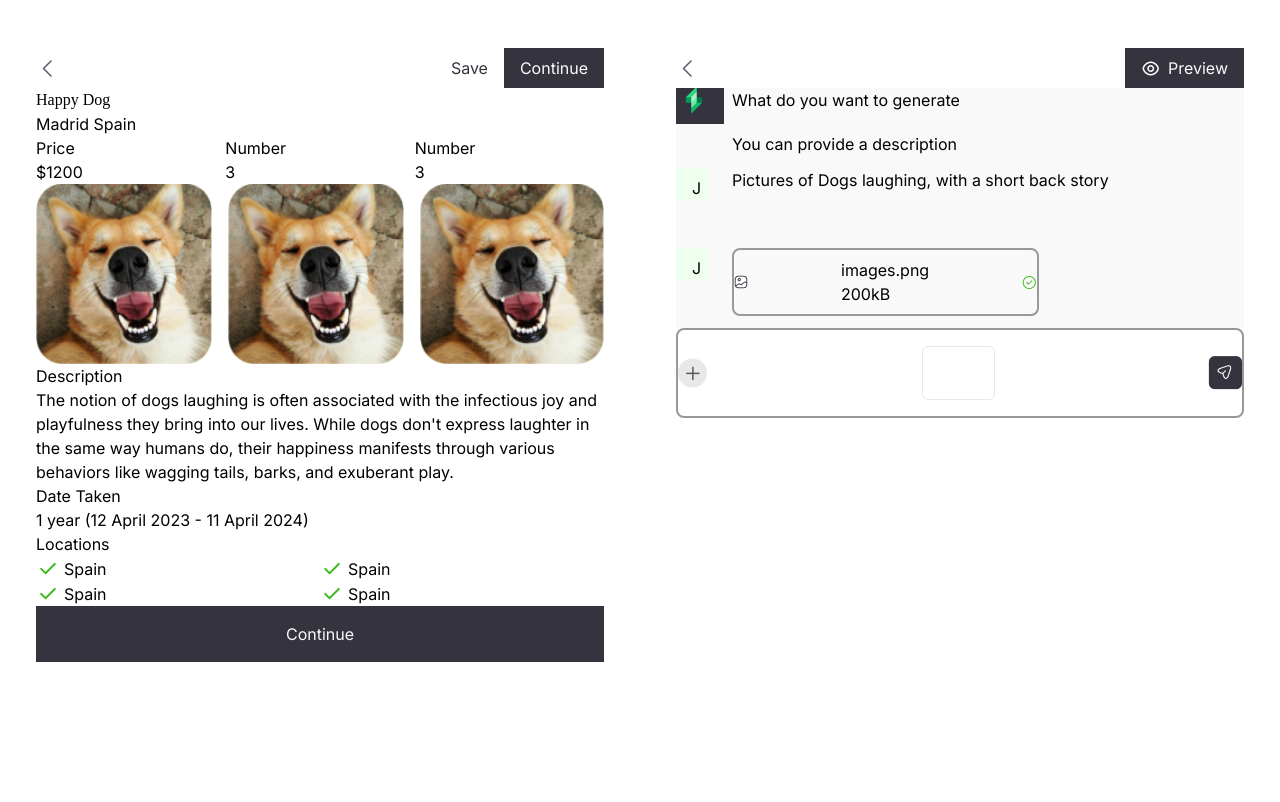
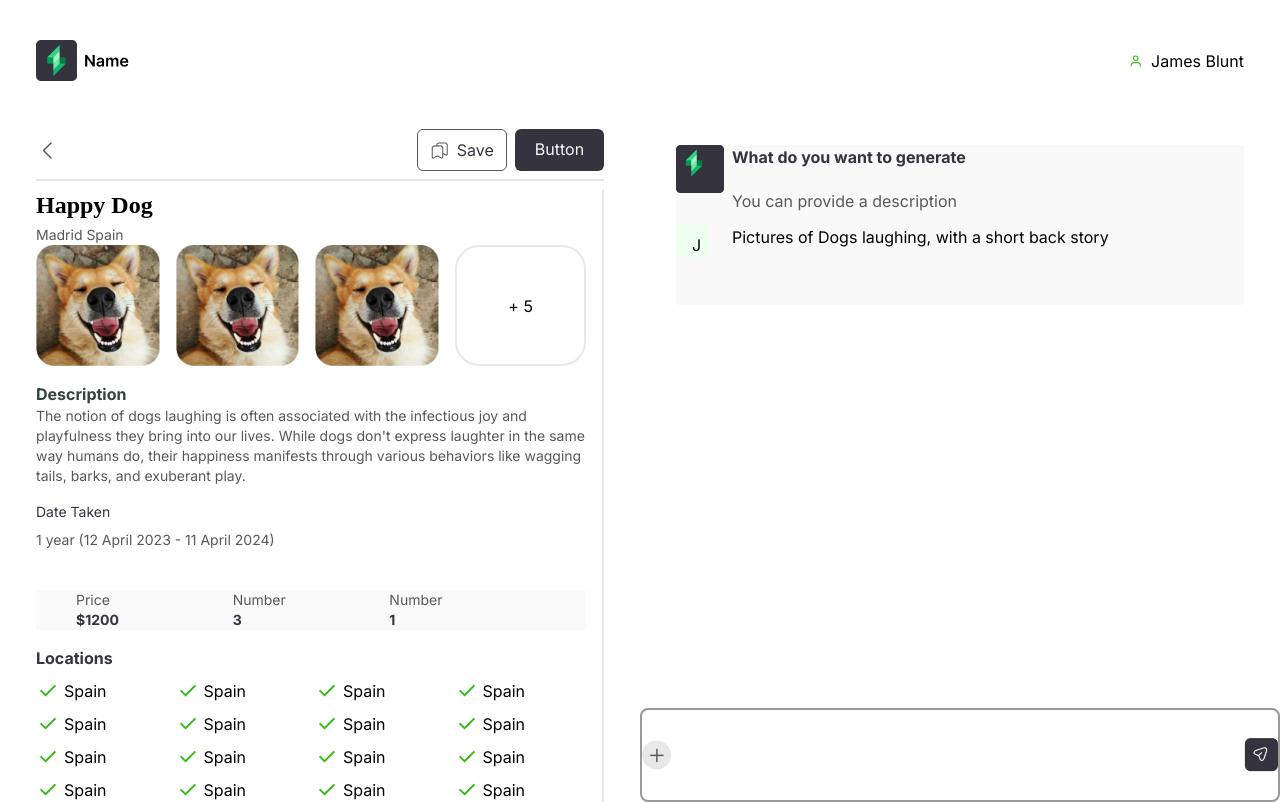
Before and after one commit to pleasantvik/next-test-ch, a React (Vite) app: page / in a window 1280 px wide. Both pictures are taken after a click on the button "Continue". Built offline with nearby package versions, Linux system fonts and the light colour scheme.

Commit message:
main page style

```diff
--- a/src/components/Main.jsx
+++ b/src/components/Main.jsx
@@ -4,71 +4,116 @@ import dogImg from "../assets/img/dog.png";
 import checkmark from "../assets/img/checkmark.png";
 import eyeIcon from "../assets/img/eye.png";
 import logoIcon from "../assets/img/logo-only.jpg";
+import logo from "../assets/img/logo.png";
 import gallery from "../assets/img/gallery.jpg";
 import tick from "../assets/img/tick-circle.png";
 import fly from "../assets/img/Sisyphus.png";
 import cross from "../assets/img/plus.png";
+import copy from "../assets/img/copy.png";
+import user from "../assets/img/user.svg";
 import { useNavigate } from "react-router-dom";
 
 const Main = () => {
   const navigate = useNavigate();
   return (
+    <div>
+      <div className="hidden mt-10 container mx-auto md:flex items-center justify-between px-9">
+        <div>
+          <img src={logo} alt="" />
+        </div>
+        <p className="flex items-center gap-2">
+          <img src={user} alt="" />
+          <h3>James Blunt</h3>
+        </p>
+      </div>
       <section className="container mx-auto grid grid-cols-1 md:grid-cols-2">
-      <div className="px-9">
+        <div className="px-9 ">
           <header className="flex items-center justify-between pt-12 ">
             <div onClick={() => navigate("/")}>
               <img src={arrow} alt="" />
             </div>
-          <div className="flex">
-            <button className=" text-[#34333e] py-2 px-4   border-dark-main">
-              Save
+            <div className="flex gap-2">
+              <button className="w-full btn--plain rounded-md  flex items-center gap-2 justify-center text-[#34333e] py-2 px-4 ">
+                <img src={copy} alt="eye" />
+                <span>Save</span>
               </button>
-            <button className="w-full  flex justify-center bg-[#34333e] py-2 px-4 text-white">
-              Continue
+              <button className="w-full  flex justify-center rounded-md bg-[#34333e] py-2 px-4 text-white">
+                Button
               </button>
             </div>
           </header>
-        <h1>Happy Dog</h1>
-        <p>Madrid Spain</p>
-
-        <article className="grid grid-cols-3">
+          <hr className="mt-2" />
+          <div className="br-left pr-4 mt-2">
+            <h1 className="font-bold text-2xl">Happy Dog</h1>
+            <p className="text-sm mt-1 text-[#585858]">Madrid Spain</p>
+            <figure className="hidden md:flex px-0 gap-4">
+              <div>
+                <img src={dogImg} alt="dog" className="" />
+              </div>
+              <div>
+                <img src={dogImg} alt="dog" className="" />
+              </div>
+              <div>
+                <img src={dogImg} alt="dog" className="" />
+              </div>
+              <div className="flex basis-[30%] items-center justify-center border-[#e8e8e8] border-2 rounded-3xl">
+                + 5
+              </div>
+            </figure>
+            <article className="md:hidden grid grid-cols-3 content-center  bg-[#fafafb] px-10 my-10">
               <p className="flex flex-col">
-            <span>Price</span>
-            <span>$1200</span>
+                <span className="text-primary-dark text-sm">Price</span>
+                <span className="text-dark-light text-sm font-bold">$1200</span>
               </p>
               <p className="flex flex-col">
-            <span>Number</span>
-            <span>3</span>
+                <span className="text-primary-dark text-sm">Number</span>
+                <span className="text-dark-light text-sm font-bold">3</span>
               </p>
               <p className="flex flex-col">
-            <span>Number</span>
-            <span>3</span>
+                <span className="text-primary-dark text-sm">Number</span>
+                <span className="text-dark-light text-sm font-bold">1</span>
               </p>
             </article>
-        <figure className="flex px-0 gap-4 overflow-hidden">
+            <figure className="md:hidden flex px-0 gap-4 overflow-hidden">
               <img src={dogImg} alt="dog" className="w-[48%]" />
               <img src={dogImg} alt="dog" className="w-[48%]" />
               <img src={dogImg} alt="dog" className="w-[50%]" />
             </figure>
-
             <section>
-          <h2>Description</h2>
-          <p>
-            The notion of dogs laughing is often associated with the infectious
-            joy and playfulness they bring into our lives. While dogs don't
-            express laughter in the same way humans do, their happiness
-            manifests through various behaviors like wagging tails, barks, and
-            exuberant play.
+              <h2 className="text-[#34433e] font-bold mt-4">Description</h2>
+              <p className="text-[#585858] text-sm mb-4">
+                The notion of dogs laughing is often associated with the
+                infectious joy and playfulness they bring into our lives. While
+                dogs don't express laughter in the same way humans do, their
+                happiness manifests through various behaviors like wagging
+                tails, barks, and exuberant play.
               </p>
             </section>
-
             <section>
-          <h2>Date Taken</h2>
-          <p>1 year (12 April 2023 - 11 April 2024)</p>
+              <h2 className="text-dark-light text-sm font-normal mb-2">
+                Date Taken
+              </h2>
+              <p className="text-[#585858] text-sm">
+                1 year (12 April 2023 - 11 April 2024)
+              </p>
             </section>
-        <section>
-          <h2>Locations</h2>
-          <div className="grid grid-cols-2">
+            <article className="hidden md:grid grid-cols-3 content-center  bg-[#fafafb] px-10 mt-10">
+              <p className="flex flex-col">
+                <span className="text-primary-dark text-sm">Price</span>
+                <span className="text-dark-light text-sm font-bold">$1200</span>
+              </p>
+              <p className="flex flex-col">
+                <span className="text-primary-dark text-sm">Number</span>
+                <span className="text-dark-light text-sm font-bold">3</span>
+              </p>
+              <p className="flex flex-col">
+                <span className="text-primary-dark text-sm">Number</span>
+                <span className="text-dark-light text-sm font-bold">1</span>
+              </p>
+            </article>
+            <section className="mt-4">
+              <h2 className="text-dark-light font-bold mb-2">Locations</h2>
+              <div className="grid grid-cols-2 md:grid-cols-4 gap-2">
                 <p className="flex items-center gap-1">
                   <img src={checkmark} alt="checkmark" />
                   <span>Spain</span>
@@ -85,16 +130,65 @@ const Main = () => {
                   <img src={checkmark} alt="checkmark" />
                   <span>Spain</span>
                 </p>
+                <p className="flex items-center gap-1">
+                  <img src={checkmark} alt="checkmark" />
+                  <span>Spain</span>
+                </p>
+                <p className="flex items-center gap-1">
+                  <img src={checkmark} alt="checkmark" />
+                  <span>Spain</span>
+                </p>
+                <p className="hidden md:flex items-center gap-1">
+                  <img src={checkmark} alt="checkmark" />
+                  <span>Spain</span>
+                </p>
+                <p className="hidden md:flex items-center gap-1">
+                  <img src={checkmark} alt="checkmark" />
+                  <span>Spain</span>
+                </p>
+                <p className="hidden md:flex items-center gap-1">
+                  <img src={checkmark} alt="checkmark" />
+                  <span>Spain</span>
+                </p>
+                <p className="hidden md:flex items-center gap-1">
+                  <img src={checkmark} alt="checkmark" />
+                  <span>Spain</span>
+                </p>
+                <p className="hidden md:flex items-center gap-1">
+                  <img src={checkmark} alt="checkmark" />
+                  <span>Spain</span>
+                </p>
+                <p className="hidden md:flex items-center gap-1">
+                  <img src={checkmark} alt="checkmark" />
+                  <span>Spain</span>
+                </p>
+                <p className="hidden md:flex items-center gap-1">
+                  <img src={checkmark} alt="checkmark" />
+                  <span>Spain</span>
+                </p>
+                <p className="hidden md:flex items-center gap-1">
+                  <img src={checkmark} alt="checkmark" />
+                  <span>Spain</span>
+                </p>
+                <p className="hidden md:flex items-center gap-1">
+                  <img src={checkmark} alt="checkmark" />
+                  <span>Spain</span>
+                </p>
+                <p className="hidden md:flex items-center gap-1">
+                  <img src={checkmark} alt="checkmark" />
+                  <span>Spain</span>
+                </p>
               </div>
             </section>
-        <div>
+            <div className="hidden">
               <button className="w-full  flex justify-center bg-[#34333e] py-4 text-white">
                 Continue
               </button>
             </div>
           </div>
-      <article className="px-9">
-        <header className="flex items-center justify-between pt-12 ">
+        </div>
+        <article className=" relative px-9">
+          <header className="md:hidden flex items-center justify-between pt-12 ">
             <div>
               <img src={arrow} alt="" />
             </div>
@@ -106,16 +200,16 @@ const Main = () => {
             </div>
           </header>
 
-        <section className="grid grid-cols-[48px_1fr] gap-2 grid-rows-2 bg-[#f9f9f9] h-20">
+          <section className="md:mt-16 grid grid-cols-[48px_1fr] gap-2 grid-rows-2 bg-[#f9f9f9] h-20">
             <div className="">
-            <img
-              src={logoIcon}
-              alt="logo"
-              className="w-full h-full object-cover"
-            />
+              <img src={logoIcon} alt="logo" className="" />
             </div>
-          <h3>What do you want to generate</h3>
-          <p className="col-start-2">You can provide a description</p>
+            <h3 className="text-dark-light font-bold">
+              What do you want to generate
+            </h3>
+            <p className="col-start-2 text-primary-dark">
+              You can provide a description
+            </p>
           </section>
           <section className="grid grid-cols-[48px_1fr] gap-2 grid-rows-2 bg-[#f9f9f9] h-20">
             <div className="h-8 w-8  px-4 py-2 bg-primary">
@@ -123,7 +217,7 @@ const Main = () => {
             </div>
             <p>Pictures of Dogs laughing, with a short back story</p>
           </section>
-        <section className="grid grid-cols-[48px_1fr] gap-2 grid-rows-2 bg-[#f9f9f9] h-20">
+          <section className="md:hidden grid grid-cols-[48px_1fr] gap-2 grid-rows-2 bg-[#f9f9f9] h-20">
             <div className="h-8 w-8  px-4 py-2 bg-primary">
               <span>J</span>
             </div>
@@ -136,16 +230,14 @@ const Main = () => {
               <img src={tick} alt="tick" />
             </div>
           </section>
-        <section className="flex items-center justify-between border-2 border-[#999] rounded-lg py-4">
+          <section className="absolute bottom-0 w-full left-0 flex items-center justify-between border-2 border-[#999] rounded-lg py-4">
             <img src={cross} alt="" />
-          <input
-            type="text"
-            className=" placeholder:text-slate-400 h-[54px] w-[73px] rounded-md border bg-transparent px-4 text-center focus:!border-primary focus:!outline-none focus:!ring-offset-2 disabled:cursor-not-allowed disabled:opacity-50"
-          />
+            <input type="text" className=" input input-2 w-full" />
             <img src={fly} alt="" />
           </section>
         </article>
       </section>
+    </div>
   );
 };
 
--- a/src/index.css
+++ b/src/index.css
@@ -35,6 +35,30 @@ h1 {
   transition: all 0.3s;
 }
 
+.input-2 {
+  border: 1px solid transparent;
+}
+
 .input:focus {
   border: 2px solid #34333e;
 }
+
+.btn--plain {
+  border: 1px solid #585858;
+}
+
+hr {
+  width: 100%;
+  background: #e8e8e8;
+  height: 2px;
+}
+
+.br-left {
+  border-right: 2px solid #e8e8e8;
+}
+
+@media (max-width: 768px) {
+  .br-left {
+    border-right: none;
+  }
+}
--- a/tailwind.config.js
+++ b/tailwind.config.js
@@ -8,6 +8,7 @@ export default {
           DEFAULT: "#EFFFEF",
           main: "#94D080",
           light: "#E6F0E3",
+          dark: "#585858",
         },
         white: {
           DEFAULT: "#F9FAF9",
```
Also changed, not shown: src/assets/img/copy.png (added), src/assets/img/user.svg (renamed from src/assets/user.svg). Lines whose indentation alone changed are shown as unchanged.
